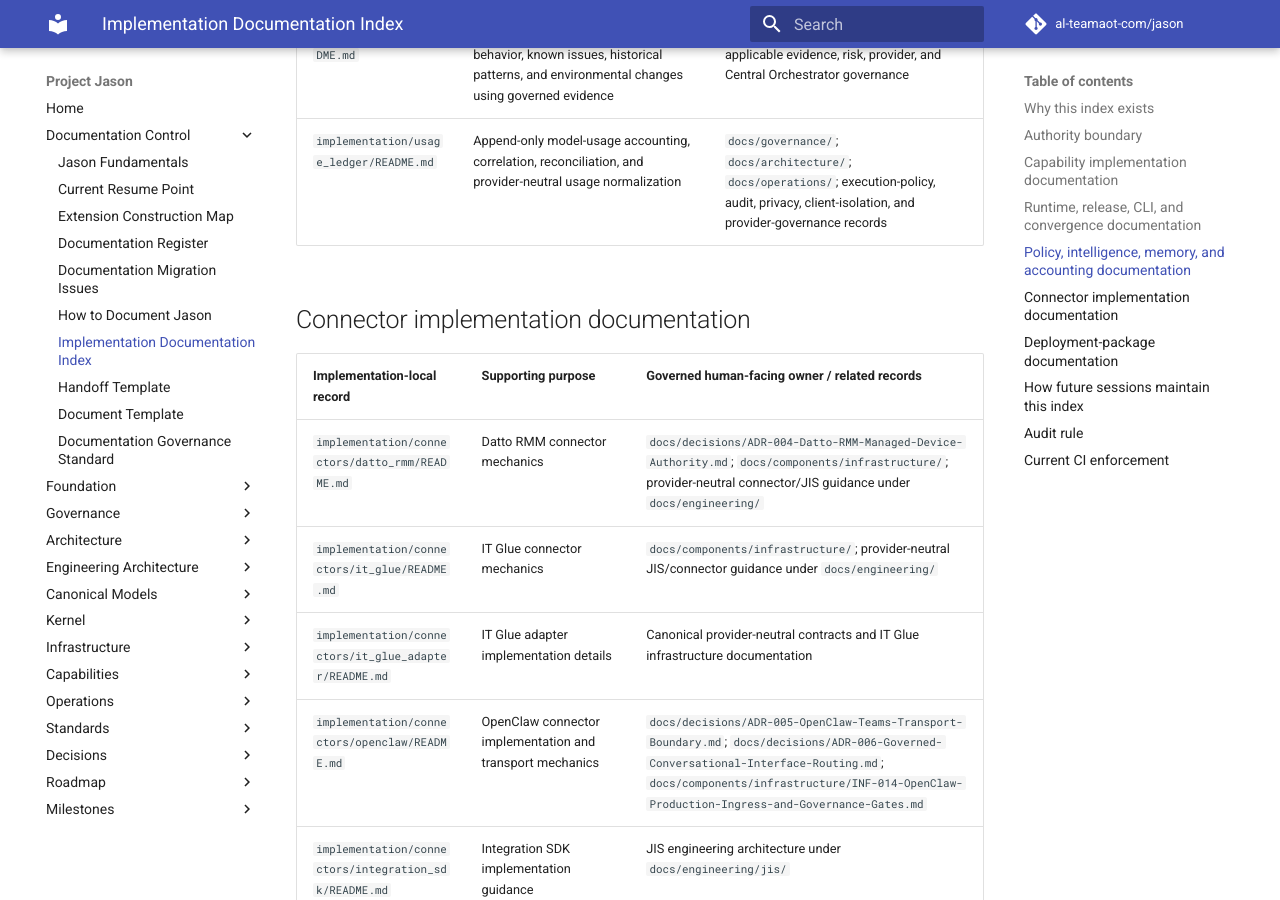
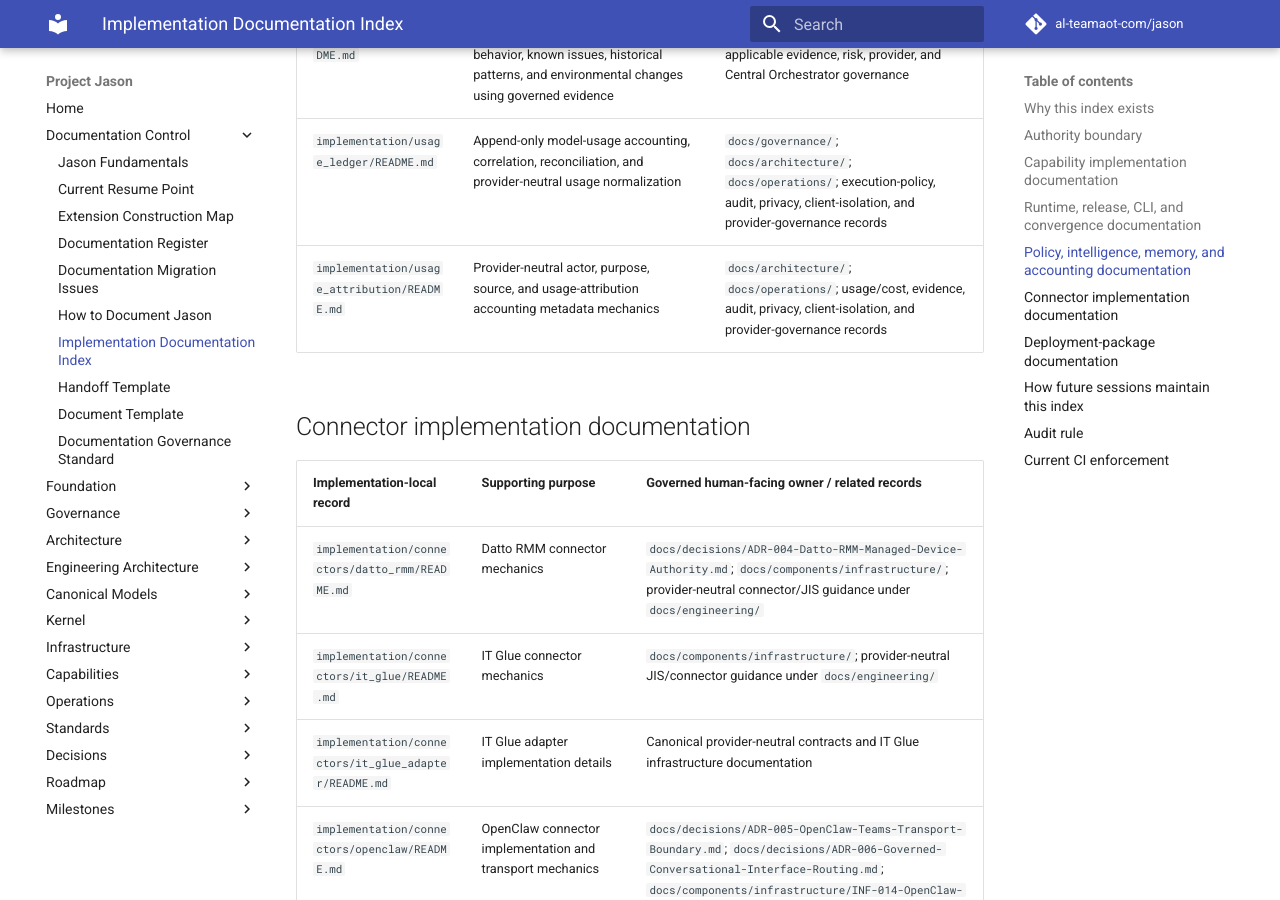
Before and after one commit to al-teamaot-com/jason, an MkDocs documentation site: the page built from docs/control/IMPLEMENTATION-DOCUMENTATION-INDEX.md, in a window 1280 px wide and 900 px high, scrolled down 3226 px. Built offline with MkDocs 1.6.1 and Material for MkDocs 9.7.7, drawn with Linux system fonts in a browser that asks for light colours; comment, search, counter and statistics services are not loaded.

Commit message:
Index usage attribution implementation documentation

```diff
--- a/docs/control/IMPLEMENTATION-DOCUMENTATION-INDEX.md
+++ b/docs/control/IMPLEMENTATION-DOCUMENTATION-INDEX.md
@@ -69,6 +69,7 @@ If a package README contains a material architecture, authority, security, or op
 | `implementation/decision_memory/README.md` | Evidence-bounded reuse of previously verified conclusions without storing or widening execution authority | `docs/governance/`; `docs/architecture/`; evidence and organizational-memory architecture; identity/authority, approval, verification, and audit controls |
 | `implementation/triage_intelligence/README.md` | Read-oriented triage intelligence that distinguishes faults, expected behavior, known issues, historical patterns, and environmental changes using governed evidence | `docs/architecture/`; `docs/components/`; `docs/engineering/`; applicable evidence, risk, provider, and Central Orchestrator governance |
 | `implementation/usage_ledger/README.md` | Append-only model-usage accounting, correlation, reconciliation, and provider-neutral usage normalization | `docs/governance/`; `docs/architecture/`; `docs/operations/`; execution-policy, audit, privacy, client-isolation, and provider-governance records |
+| `implementation/usage_attribution/README.md` | Provider-neutral actor, purpose, source, and usage-attribution accounting metadata mechanics | `docs/architecture/`; `docs/operations/`; usage/cost, evidence, audit, privacy, client-isolation, and provider-governance records |
 
 ## Connector implementation documentation
 
```
